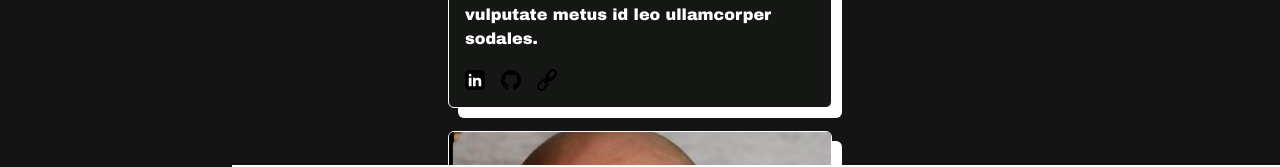
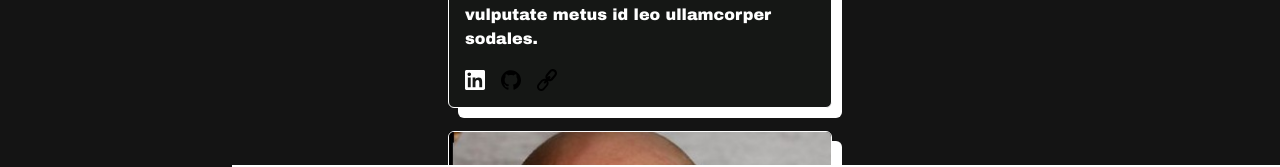
Before and after one commit to dfergusbrown/CinephiList, a React (Vite) app: page /meetthedevelopers in a window 1280 px wide. Shown: the part 579-746 px from the top of the page. Built offline with nearby package versions, Linux system fonts and the light colour scheme.

Commit message:
update from weekly meeting

```diff
--- a/src/Pages/MeetTheDevPage.jsx
+++ b/src/Pages/MeetTheDevPage.jsx
@@ -16,7 +16,7 @@ const MeetTheDevPage = () => {
                   Lorem ipsum dolor sit amet, consectetur adipiscing elit. Maecenas quis ullamcorper magna. Phasellus vulputate metus id leo ullamcorper sodales.
                 </Card.Text>
                 <Card.Text>
-                  <Card.Link href="https://www.linkedin.com/in/dfergusbrown/" title="LinkedIn" target="_blank"><Image src="../src/assets/linkedin-square-icon.svg" width="20rem" fluid /></Card.Link>
+                  <Card.Link href="https://www.linkedin.com/in/dfergusbrown/" title="LinkedIn" target="_blank"><Image src="../src/assets/linkedin-white-icon.svg" width="20rem" fluid /></Card.Link>
                   <Card.Link href="https://github.com/dfergusbrown" title="GitHub" target="_blank"><Image src="../src/assets/github-icon.svg" width="20rem" fluid /></Card.Link>
                   <Card.Link href="https://dfergusbrown.github.io/devPortfolio/" title="Portfolio" target="_blank"><Image src="../src/assets/link-icon.svg" width="20rem" fluid /></Card.Link>
                 </Card.Text>
```
Also changed, not shown: src/assets/linkedin-white-icon.svg (added).
